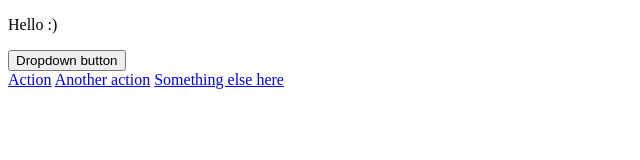
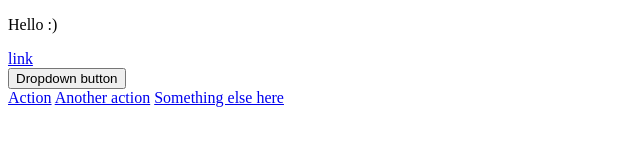
Before and after one commit to Vkiselev1984/JavaScript, a plain HTML site: page DOM/Working with DOM/homework.html in a window 1280 px wide. Shown: the whole page, without its empty margins (0-640 px from the left). Drawn offline with Linux system fonts and the light colour scheme.

Commit message:
Add instructions for working with DOM

```diff
--- a/DOM/Working with DOM/homework.html
+++ b/DOM/Working with DOM/homework.html
@@ -19,6 +19,7 @@
             <a class="dropdown-item" href="#">Something else here</a>
         </div>
     </div>
+    <script src="./js/homework.js"></script>
 </body>
 
 </html>
--- a/DOM/Working with DOM/js/homework.js
+++ b/DOM/Working with DOM/js/homework.js
@@ -22,19 +22,19 @@ if (menuElement) {
 const dropdownDiv = document.querySelector('.dropdown');
 dropdownDiv.insertAdjacentHTML('afterend', '<a href="#">link</a>');
 
-// 5. Replace the id "dropdownMenuButton" with "superDropdown"
+
 const dropdownButton = document.getElementById('dropdownMenuButton');
 if (dropdownButton) {
     dropdownButton.id = 'superDropdown';
 }
 
-// 6. Add data-dd attribute with value 3 to element with aria-labelledby="dropdownMenuButton" attribute
+
 const ariaElement = document.querySelector('[aria-labelledby="dropdownMenuButton"]');
 if (ariaElement) {
     ariaElement.dataset.dd = '3';
 }
 
-// 7. Remove type attribute from element with class "dropdown-toggle"
+
 const dropdownToggle = document.querySelector('.dropdown-toggle');
 if (dropdownToggle) {
     dropdownToggle.removeAttribute('type');
```
